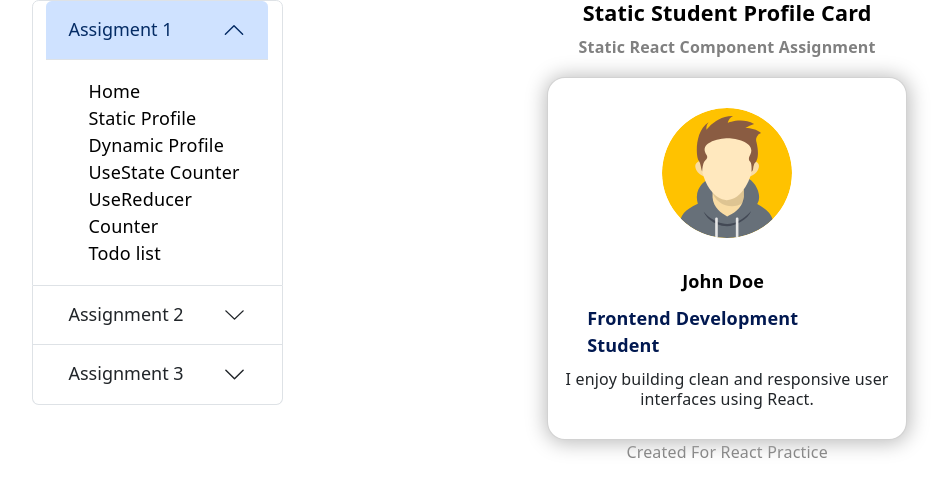
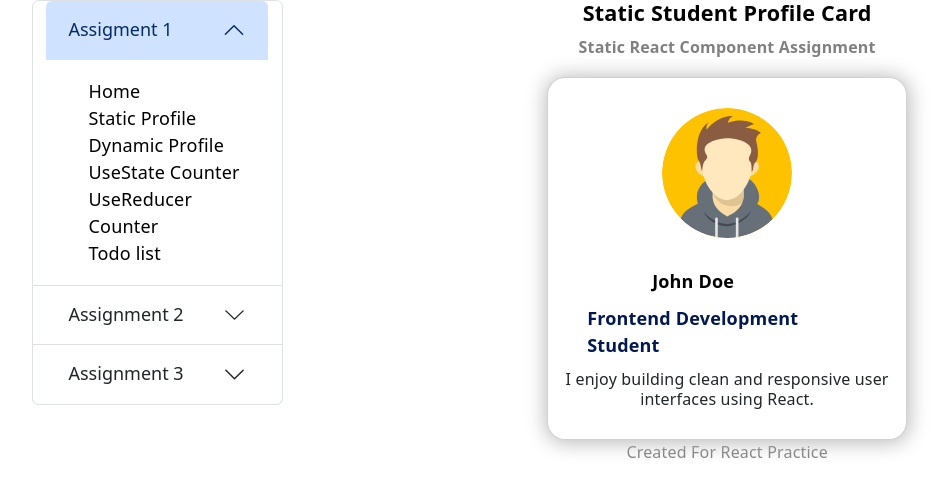
Before and after one commit to DevCodeYuvraj/React-Practice, a React app in the folder myapp/: page /StaticProfile in a window 1280 px wide. Shown: the top 496 px of the page, without its empty margins (52-1001 px from the left). Built offline with nearby package versions, Linux system fonts and the light colour scheme; the HTML template or start-up script is replaced by a standard one.

Commit message:
A3178:43 PM154 C15443i8:43 PM

```diff
--- a/myapp/src/index.css
+++ b/myapp/src/index.css
@@ -112,7 +112,7 @@
 }
 
 .user-name {
-  width: 90px;
+  width: 150px;
   margin-top: 30px;
   color: black;
   font-weight: 800;
```
